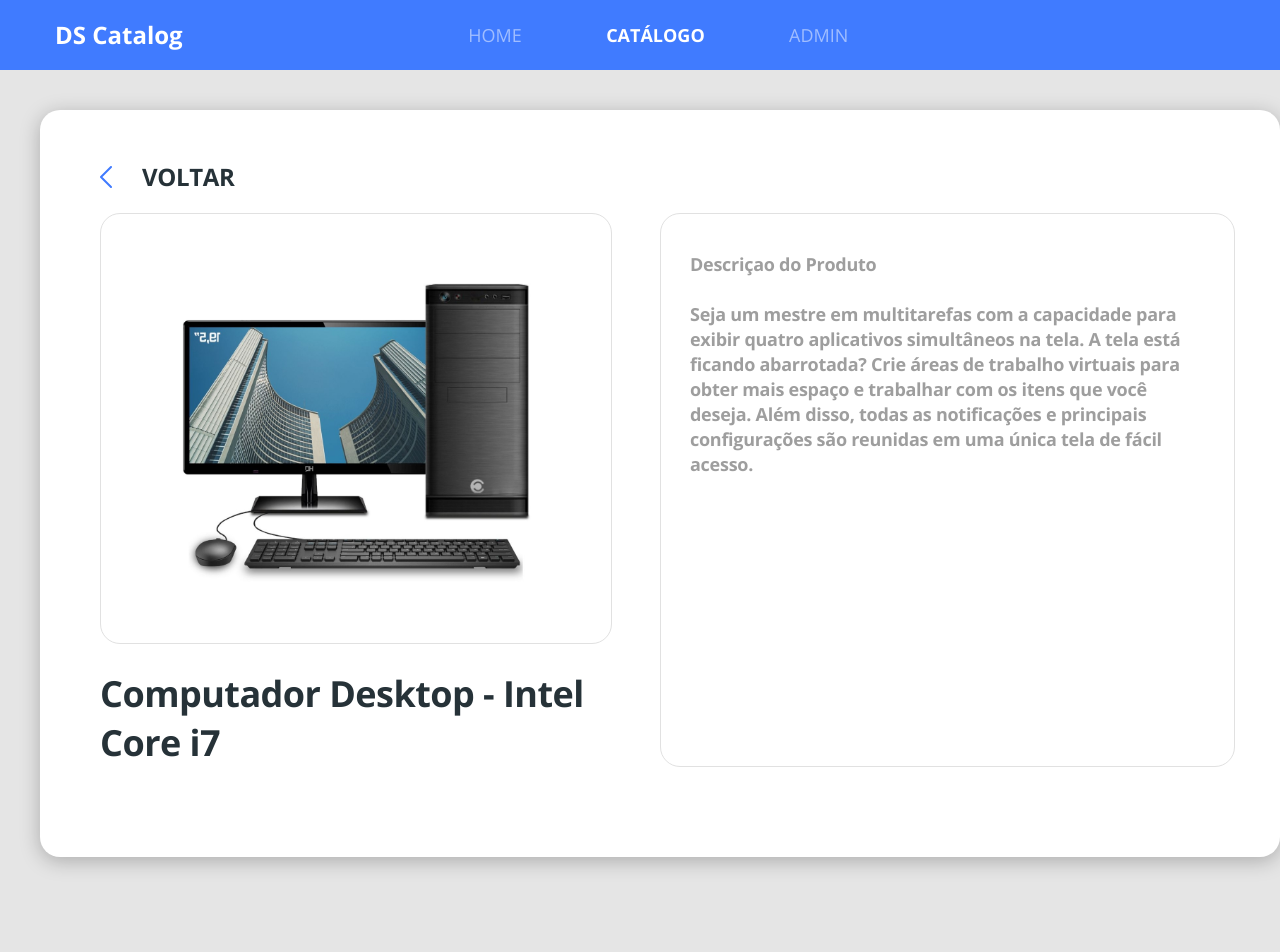
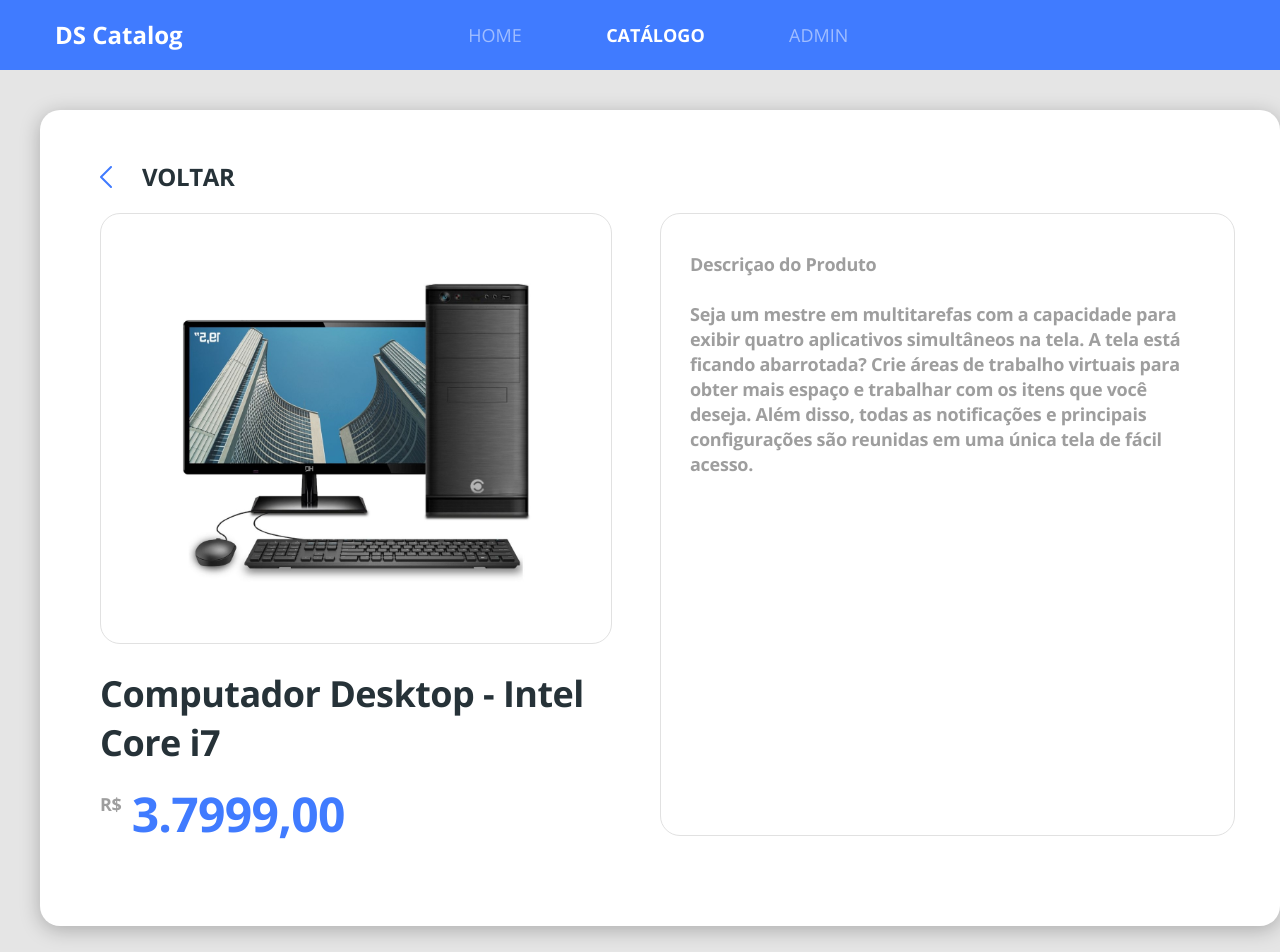
Before and after one commit to nevesade/dscatalog-bootcamp-React, a React (Create React App) app in the folder front-web/: page /products/1 in a window 1280 px wide. Shown: the top 952 px of the page. Before the commit the page ends 897 px from the top, so only its background shows below. Built offline with nearby package versions, Linux system fonts and the light colour scheme.

Commit message:
Finish Page  details products

```diff
--- /dev/null
+++ b/front-web/src/core/assets/styles/components/ProductPrice/index.tsx
@@ -0,0 +1,16 @@
+import React from 'react';
+import './styles.scss';
+
+type Props = {
+    price: string;
+}
+const ProductPrice = ( {price}:Props) =>(
+    <div className="product-price-container">
+        <span className="product-currency">R$</span>
+        <h3 className="product-price">
+            {price}
+        </h3>
+    </div>
+);
+
+export default ProductPrice;
--- /dev/null
+++ b/front-web/src/core/assets/styles/components/ProductPrice/styles.scss
@@ -0,0 +1,21 @@
+
+.product-price-container {
+    display: flex;
+    margin-top: 25px;
+  }
+
+  .product-currency {
+    font-size: 18px;
+    line-height: 25px;
+    letter-spacing: -0.015em;
+
+    color: #9e9e9e;
+  }
+
+  .product-price {
+    line-height: 44px;
+    letter-spacing: -0.015em;
+
+    color: #407bff;
+    margin-left: 10px;
+  }
--- a/front-web/src/pages/Catalog/components/ProductCard/index.tsx
+++ b/front-web/src/pages/Catalog/components/ProductCard/index.tsx
@@ -1,6 +1,7 @@
 import React from 'react';
 import  './styles.scss';
 import {ReactComponent as ProductImage } from '../../../../core/assets/images/product.svg'
+import ProductPrice from '../../../../core/assets/styles/components/ProductPrice';
 
 const ProductCard = () =>(
 
@@ -10,10 +11,7 @@
             <h6 className="product-name">
                 Computador Desktop - Intel Core i7
             </h6>
-            <div className="product-price-container">
-                    <span className="product-currency">R$</span>
-                    <h3 className="product-price">2.779,00</h3>
-            </div>
+                <ProductPrice price="2.7999,00"/>
         </div>
     </div>
 );
--- a/front-web/src/pages/Catalog/components/ProductCard/styles.scss
+++ b/front-web/src/pages/Catalog/components/ProductCard/styles.scss
@@ -25,25 +25,5 @@
   font-size: 18px;
   line-height: 25px;
   letter-spacing: -0.015em;
+  color: #263238;
 }
-
-.product-price-container {
-  display: flex;
-  margin-top: 25px;
-}
-
-.product-currency {
-  font-size: 18px;
-  line-height: 25px;
-  letter-spacing: -0.015em;
-
-  color: #9e9e9e;
-}
-
-.product-price {
-  line-height: 44px;
-  letter-spacing: -0.015em;
-
-  color: #407bff;
-  margin-left: 10px;
-}
--- a/front-web/src/pages/Catalog/components/ProductDetails/index.tsx
+++ b/front-web/src/pages/Catalog/components/ProductDetails/index.tsx
@@ -3,6 +3,7 @@
 import './styles.scss';
 import { ReactComponent as ArrowIcon } from '../../../../core/assets/images/arrow.svg';
 import { ReactComponent as ProductImage } from '../../../../core/assets/images/product.svg';
+import ProductPrice from '../../../../core/assets/styles/components/ProductPrice';
 
 type ParamsType = {
     productId: string;
@@ -32,11 +33,13 @@
                         <h1 className="product-details-name">
                             Computador Desktop - Intel Core i7
                         </h1>
+                        <ProductPrice price="3.7999,00"/>
                       </div>
                       <div className="col-6 product-details-card ">
                           <h1 className="product-description-title">
                               Descriçao do Produto
                          </h1>
+
                          <p className="product-description-text">
                          Seja um mestre em multitarefas com a capacidade para exibir quatro
                           aplicativos simultâneos na tela. A tela está ficando abarrotada?
@@ -45,6 +48,7 @@
                             principais configurações são reunidas em uma única tela de fácil acesso.
 
                          </p>
+
                     </div>
 
 
--- a/front-web/src/pages/Catalog/components/ProductDetails/styles.scss
+++ b/front-web/src/pages/Catalog/components/ProductDetails/styles.scss
@@ -71,3 +71,7 @@
   letter-spacing: -0.015em;
   margin-top: 25px;
 }
+
+.product-details .product-price{
+  font-size: 48px;
+}
```
